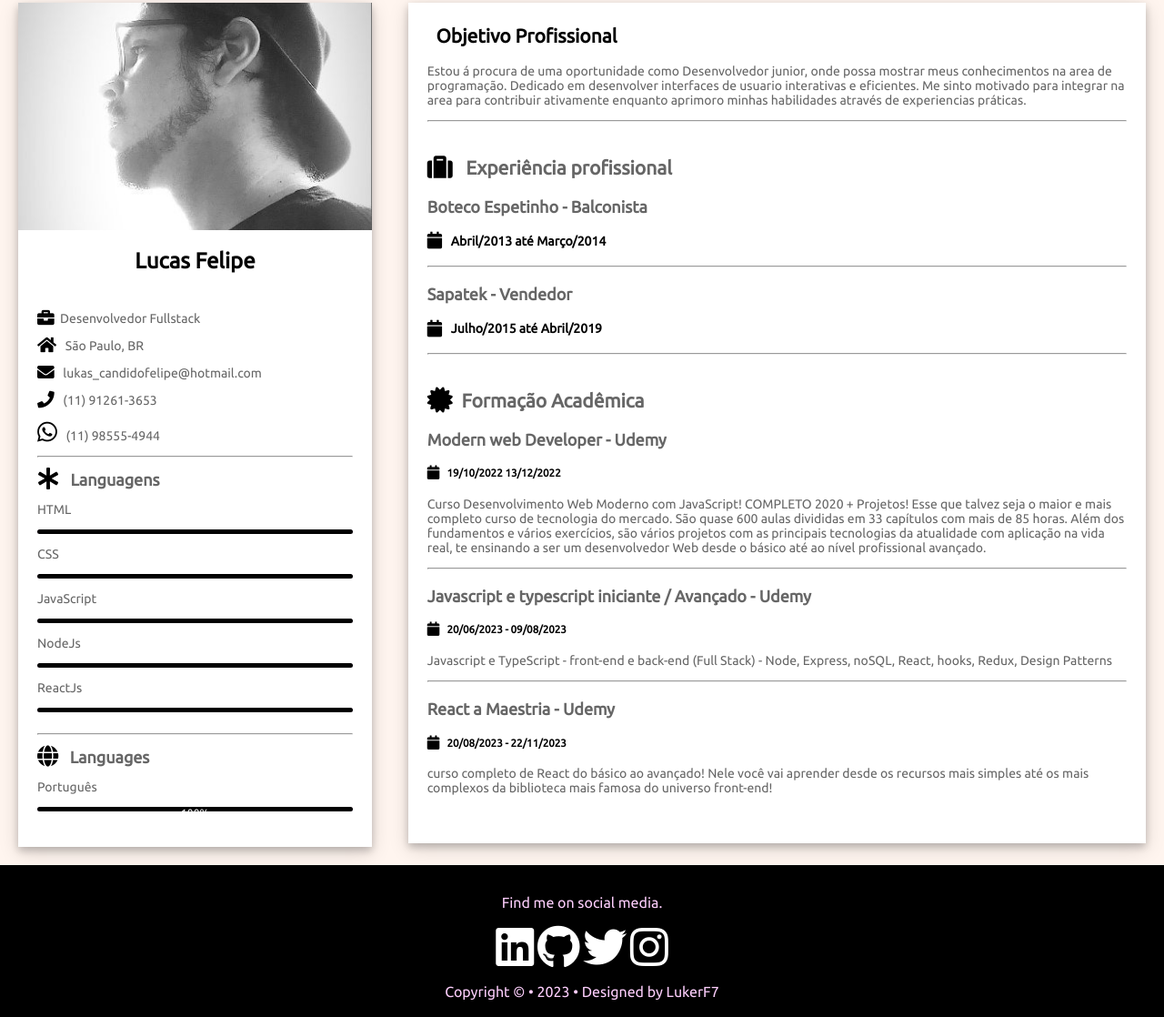
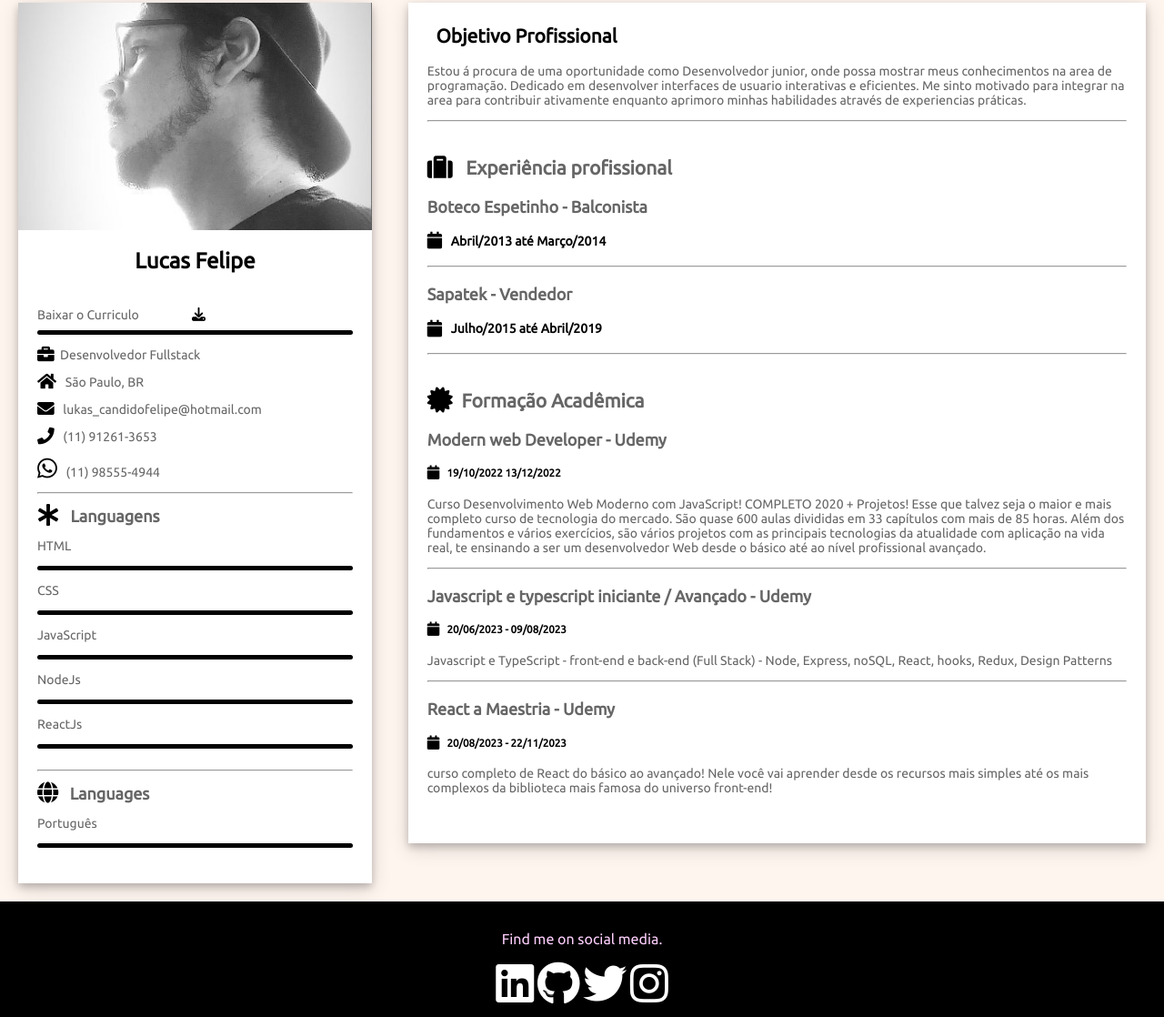
Before and after one commit to Luk3rF7/Cv_resume, a plain HTML site: page index.html in a window 1280 px wide. Shown: the part 88-1206 px from the top of the page at 91% size. Drawn offline with Linux system fonts and the light colour scheme.

Commit message:
feat: função download curriculo

```diff
--- a/css/style.css
+++ b/css/style.css
@@ -21,6 +21,14 @@ b {
 .row {
   display: flex;
   flex-wrap: wrap;
+}
+a i {
+  border: none;
+  background: transparent;
+  cursor: pointer;
+  color: #000;
+  text-decoration: none;
+  margin: 10px 45px;
 }
 .left-column {
   flex: 33%;
--- a/index.html
+++ b/index.html
@@ -8,6 +8,7 @@
 <link rel="stylesheet" href="https://cdnjs.cloudflare.com/ajax/libs/font-awesome/6.4.2/css/all.min.css" integrity="sha512-z3gLpd7yknf1YoNbCzqRKc4qyor8gaKU1qmn+CShxbuBusANI9QpRohGBreCFkKxLhei6S9CQXFEbbKuqLg0DA==" crossorigin="anonymous" referrerpolicy="no-referrer" />
 <link rel="stylesheet"
       href="//use.fontawesome.com/releases/v5.0.7/css/all.css"/>
+<script defer src="./js/script.js"></script>
 </head>
 <body>
 <!-- Title Across the Top -->
@@ -22,8 +23,11 @@
      <div class="profile-image">
     </div>
     <h2 class="profile-text">Lucas Felipe</h2>
+
      <div class="info-panel" style="font-size: 14px;">
 <!-- Enter Your Basic Info -->
+Baixar o Curriculo <a href="./assets/pdf/curriculum.pdf" download style="font-size: 15px;margin-left: 10px;" ><i class="fa-solid fa-download"></i></a>
+<div class="language portugues"></div>
       <p><i class="fa fa-briefcase fa-lg" style="color:#000"></i> &nbsp;Desenvolvedor Fullstack</p>
       <p><i class="fa fa-home fa-lg" style="color:#000"></i> &nbsp; São Paulo, BR</p>
       <p><i class="fa fa-envelope fa-lg" style="color:#000"></i> &nbsp; lukas_candidofelipe@hotmail.com</p>
@@ -59,8 +63,9 @@
         <p><b><i class="fa fa-globe fa-lg" style="color:#000"></i> &nbsp; Languages</b></p>
         <p>Português</p>
         <div class="language-bar">
-          <div class="language portugues">100%</div>
+          <div class="language portugues"></div>
         </div>
+
      </div>
     </div>
   </div>
@@ -70,7 +75,7 @@
     <div class="card">
       <div class="exper-panel">
         <h2 style="color:#000">
-          &nbsp; Objetivo Profissional</h2>
+          &nbsp; Objetivo Profissional </h2>
         <div class=container">
             <p>
               Estou á procura de uma oportunidade como Desenvolvedor junior,
@@ -141,5 +146,6 @@
 </div>
   <p>Copyright &copy &#8226; 2023 &#8226; Designed by <a href="#" target="_blank">LukerF7</a></p>
 </footer>
+<script src="./js/html2pdf.bundle.min.js"></script>
 </body>
 </html>
```
Also changed, not shown: 2 other files.
